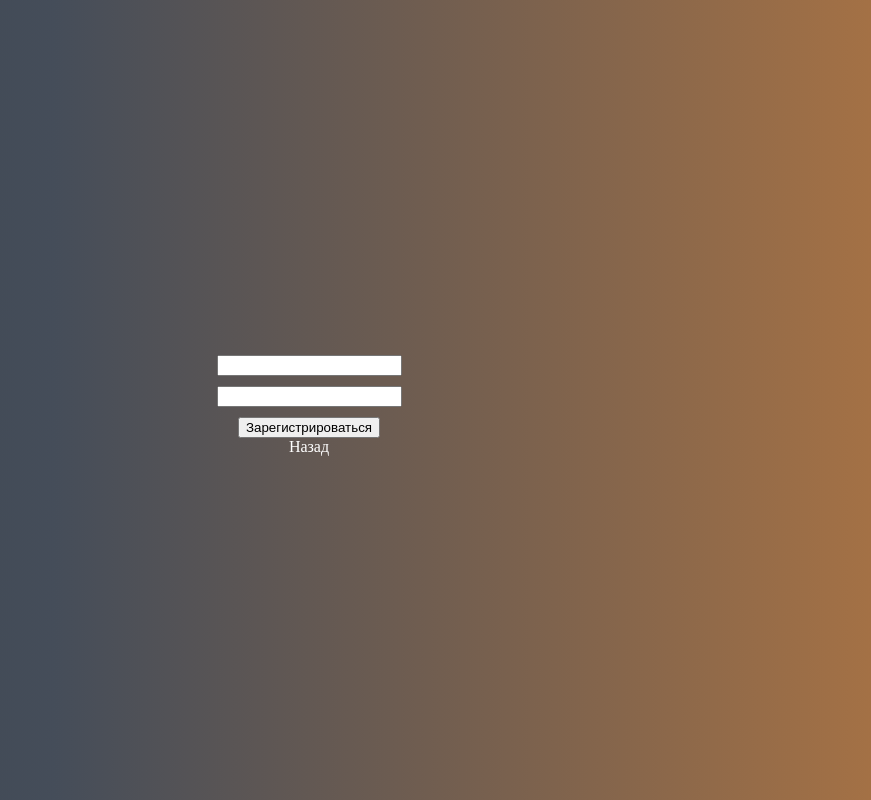
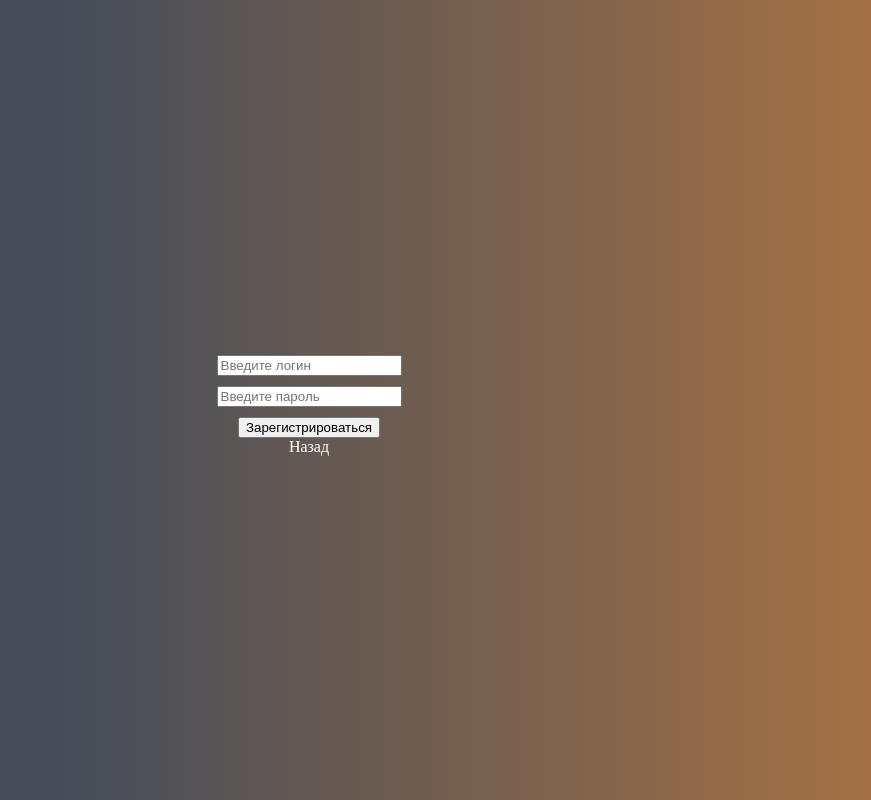
Before and after one commit to zogich/todo_feip, a React (Vite) app in the folder frontend_vite/: page /register in a window 1280 px wide. Shown: the whole page, without its empty margins (331-1202 px from the left). Built offline with nearby package versions, Linux system fonts and the light colour scheme.

Commit message:
add placeholders for register and login

```diff
--- a/frontend_vite/src/pages/LoginPage.tsx
+++ b/frontend_vite/src/pages/LoginPage.tsx
@@ -39,8 +39,8 @@ function LoginPage(){
 
     return <>
         <div className={styles['login-page']}>
-        <input type={"text"} value={login} onChange={handleChangeLogin}/>
-        <input type={"password"} value={password} onChange={handleChangePassword}/>
+        <input type={"text"} value={login} onChange={handleChangeLogin} placeholder={'Введите логин'}/>
+        <input type={"password"} value={password} onChange={handleChangePassword} placeholder={'Введите пароль'}/>
         <button onClick={logIn}>Войти</button>
          <Link to={"/register"}>Зарегистрироваться</Link>
             </div>
--- a/frontend_vite/src/pages/RegisterPage.tsx
+++ b/frontend_vite/src/pages/RegisterPage.tsx
@@ -48,8 +48,8 @@ function RegisterPage(){
 
     return <>
         <div className={styles['register-page']}>
-        <input type={"text"} value={login} onChange={handleChangeLogin}/>
-        <input type={"password"} value={password} onChange={handleChangePassword}/>
+        <input type={"text"} value={login} onChange={handleChangeLogin} placeholder={'Введите логин'}/>
+        <input type={"password"} value={password} onChange={handleChangePassword} placeholder={'Введите пароль'}/>
         <button onClick={signUP}>Зарегистрироваться</button>
             <Link to={'/'}>Назад</Link>
         </div>
```
